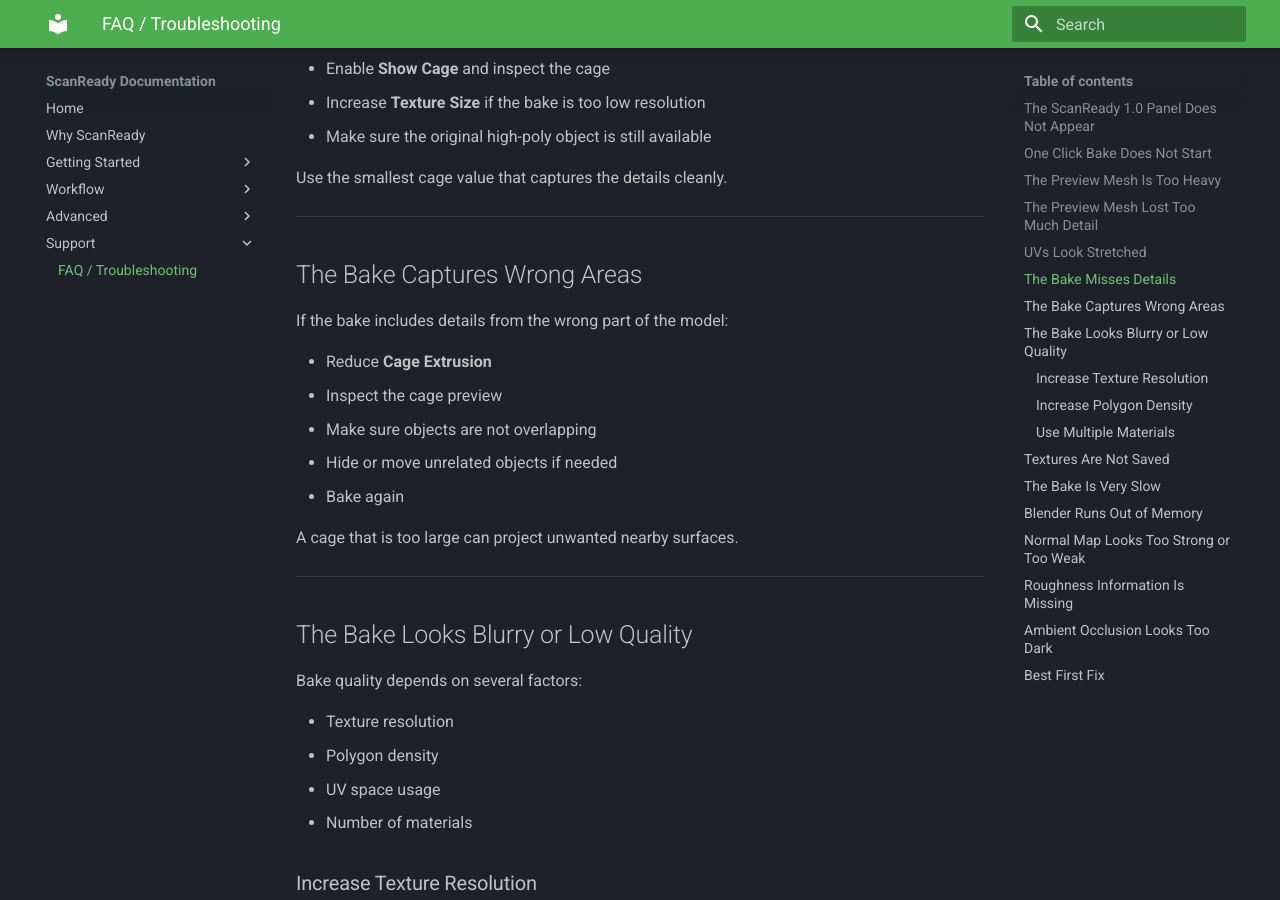
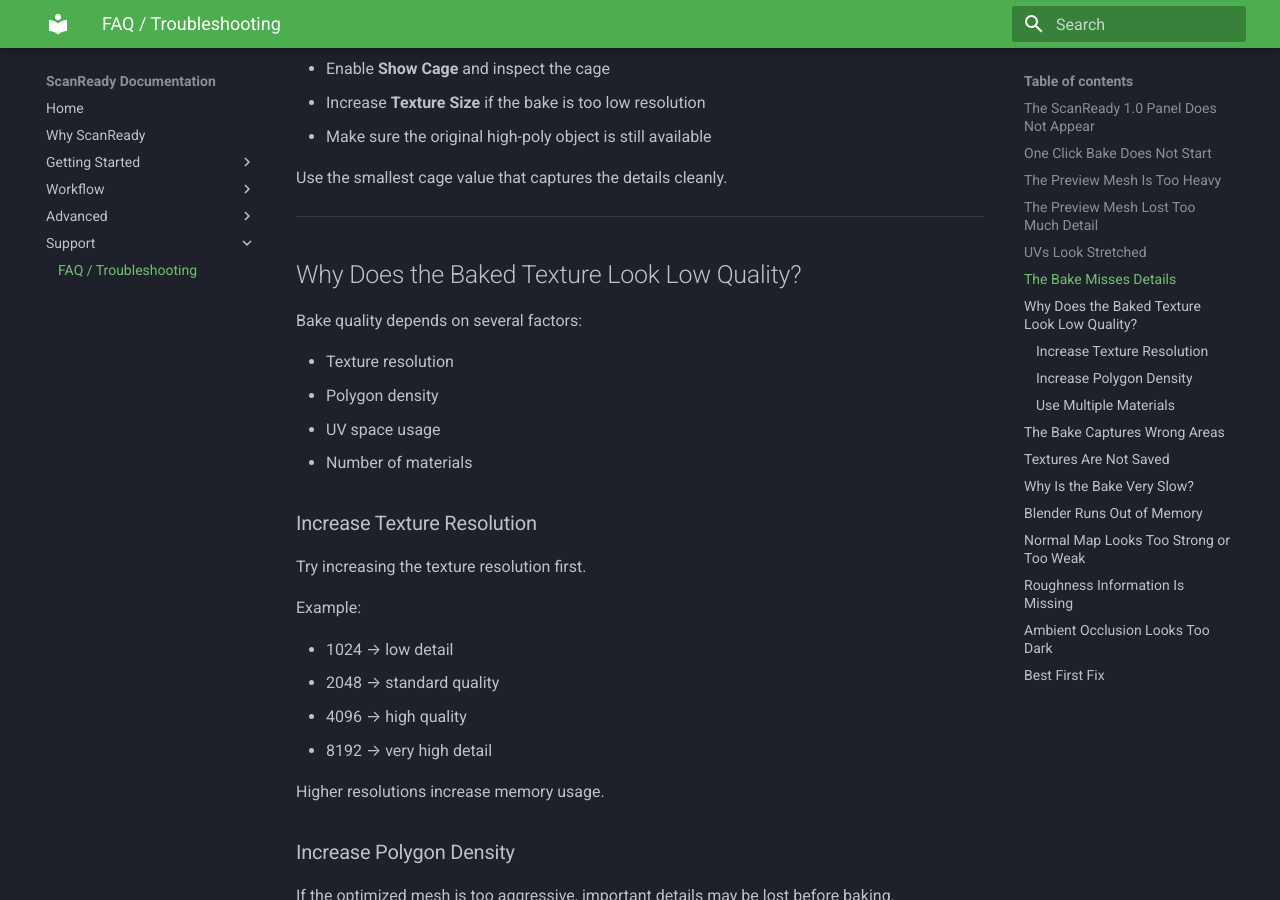
Before and after one commit to marioschiano/scanready-docs, an MkDocs documentation site: the page built from docs/troubleshooting.md, in a window 1280 px wide and 900 px high, scrolled down 2185 px. Built offline with MkDocs 1.6.1 and Material for MkDocs 9.7.7, drawn with Linux system fonts in a browser that asks for light colours; some of the changed text lies outside the part shown.

Commit message:
Update troubleshooting.md

```diff
--- a/docs/troubleshooting.md
+++ b/docs/troubleshooting.md
@@ -86,21 +86,7 @@
 
 ---
 
-## The Bake Captures Wrong Areas
-
-If the bake includes details from the wrong part of the model:
-
-- Reduce **Cage Extrusion**
-- Inspect the cage preview
-- Make sure objects are not overlapping
-- Hide or move unrelated objects if needed
-- Bake again
-
-A cage that is too large can project unwanted nearby surfaces.
-
----
-
-## The Bake Looks Blurry or Low Quality
+## Why Does the Baked Texture Look Low Quality?
 
 Bake quality depends on several factors:
 
@@ -175,7 +175,7 @@
 
 ---
 
-## The Bake Is Very Slow
+## Why Is the Bake Very Slow?
 
 Baking can be slow with large scans or high resolution textures.
 
```
Also changed, not shown: other parts of docs/troubleshooting.md (+14 -0 lines).
